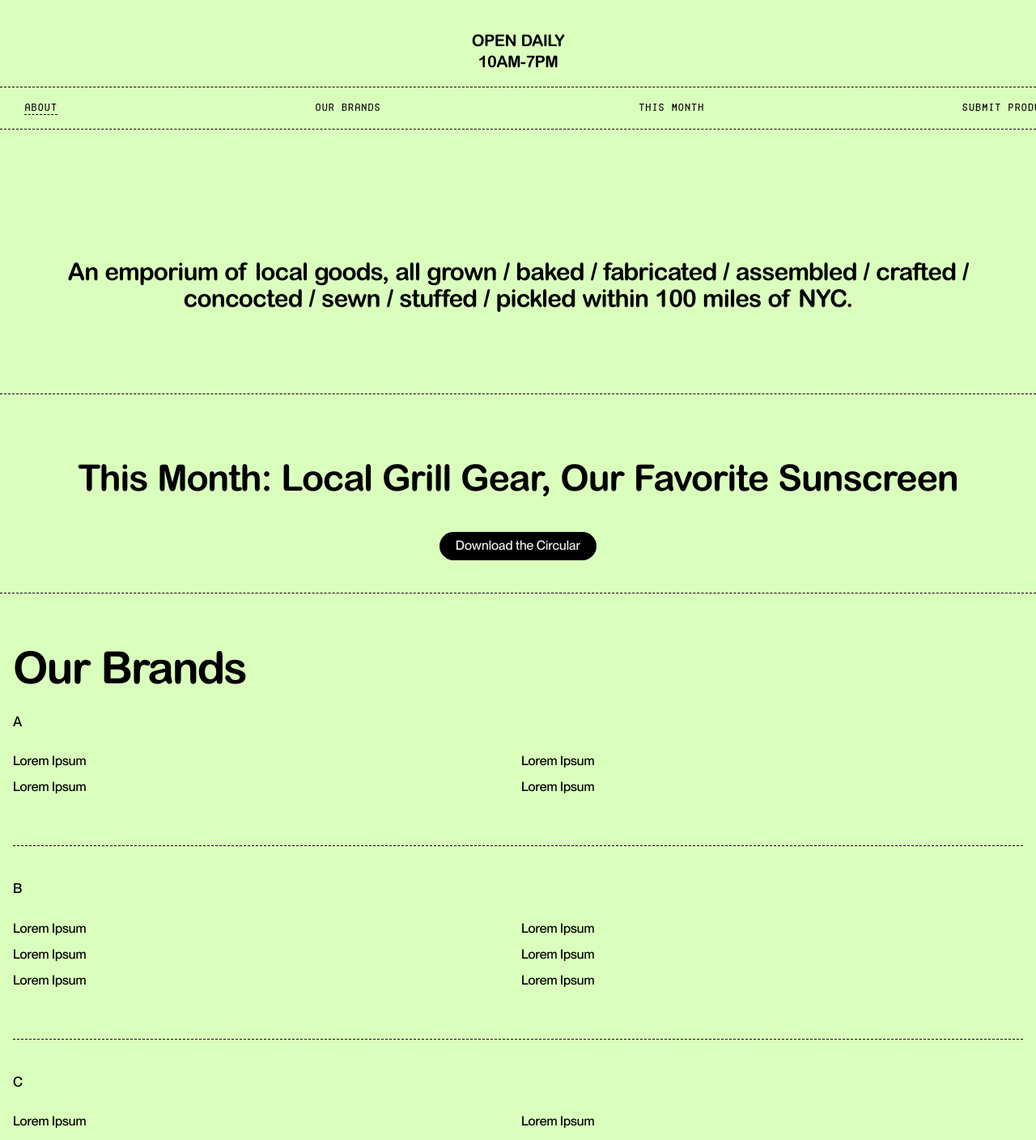
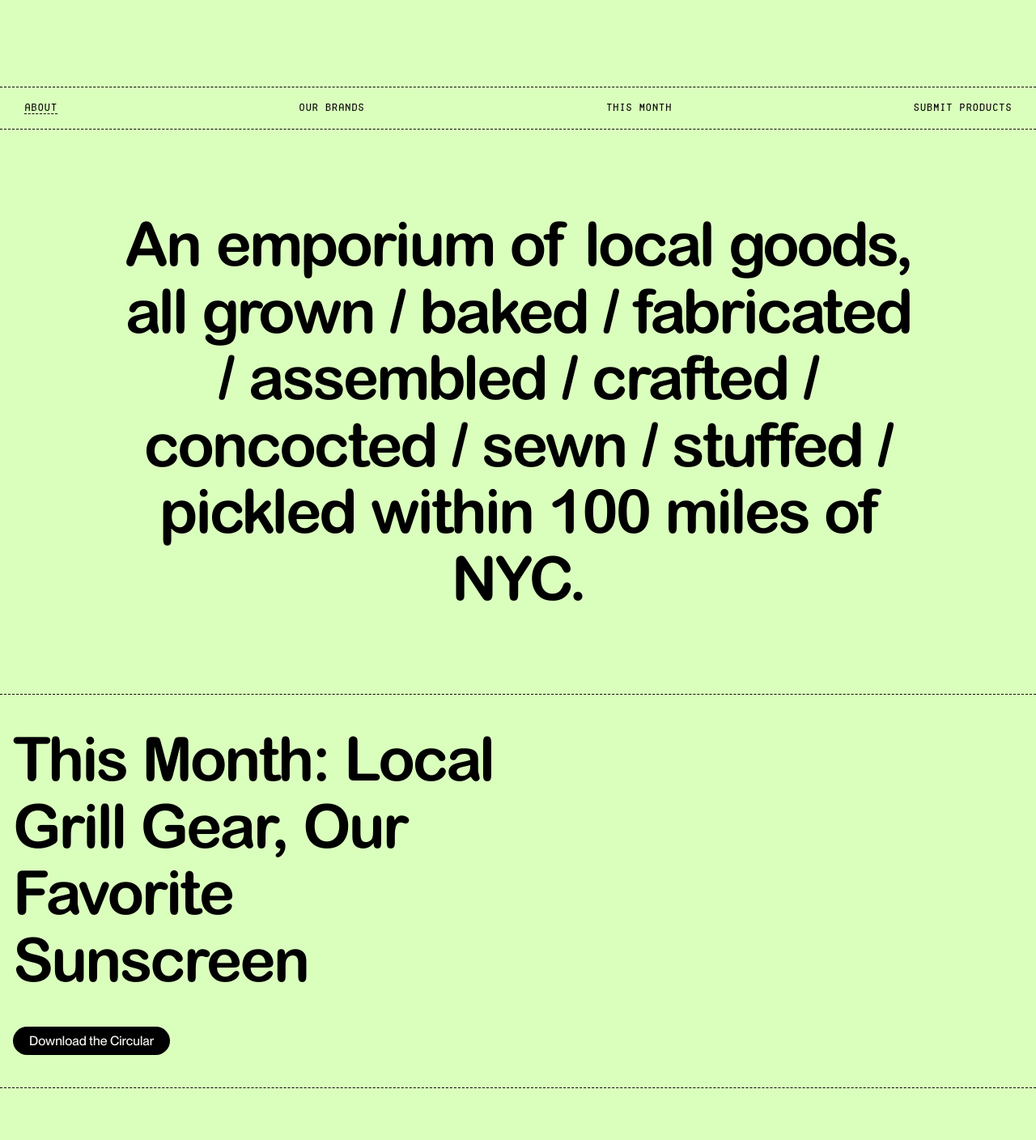
Before and after one commit to cwenwen/frontend-demo, a React (Vite) app: page / in a window 1280 px wide. Shown: the part 640-2048 px from the top of the page at 81% size. Built offline with nearby package versions, Linux system fonts and the light colour scheme.

Commit message:
feat: implement desktop layout

```diff
--- a/src/components/Nav.jsx
+++ b/src/components/Nav.jsx
@@ -47,18 +47,19 @@ function Nav() {
 
   return (
     <nav className="font-fakeReceipt bg-postItGreen sticky bottom-0 h-[53px] overflow-scroll border-y border-dashed border-black text-xs text-nowrap uppercase">
-      <ul className="mx-[30px] flex h-full w-full shrink-0 items-center justify-between gap-20">
-        {/* FIXME: missed margin right */}
+      <ul className="border-box flex h-full w-full items-center justify-between gap-20 px-3.5">
         {NAV_ITEMS.map(({ id, title }) => (
-          <li
-            key={id}
+          <li key={id} className="first:pl-4 last:pr-4">
+            <Link
               className={`cursor-pointer border-dashed transition-all duration-500 hover:border-b hover:border-black ${
                 active === id
                   ? 'border-b border-black'
                   : 'border-b border-transparent'
               }`}
+              to={id}
+              smooth={true}
+              duration={500}
             >
-            <Link to={id} smooth={true} duration={500}>
               {title}
             </Link>
           </li>
--- a/src/components/SectionAbout.jsx
+++ b/src/components/SectionAbout.jsx
@@ -3,8 +3,11 @@ import { Element } from 'react-scroll';
 function SectionAbout() {
   return (
     <Element name="about">
-      <section id="about" className="px-4 pt-40 pb-[100px]">
-        <h1 className="flex items-center text-center text-3xl/[110%] font-normal tracking-[-0.9px]">
+      <section
+        id="about"
+        className="px-4 pt-40 pb-[100px] lg:px-[150px] lg:pt-[200px]"
+      >
+        <h1 className="flex items-center text-center text-3xl/[110%] font-normal tracking-[-0.9px] lg:text-[75px]/[110%] lg:tracking-[-3px]">
           An emporium of local goods, all grown / baked / fabricated / assembled
           / crafted / concocted / sewn / stuffed / pickled within 100 miles of
           NYC.
--- a/src/components/SectionBrands.jsx
+++ b/src/components/SectionBrands.jsx
@@ -10,10 +10,10 @@ function BrandBlock({ title }) {
   const numberOfBrands = getRandom(3, 9);
 
   return (
-    <>
-      <div className="font-ppNeueMontreal500 mt-5 mb-10">
-        <h4 className="text-[17px]/[150%] tracking-[0.17px]">{title}</h4>
-        <div className="mt-6 grid grid-cols-2 gap-2">
+    <div className="break-inside-avoid">
+      <div className="font-ppNeueMontreal500 pt-5 pb-10">
+        <h4 className="text-xl/[130%] lg:text-[31px]/[130%]">{title}</h4>
+        <div className="mt-6 grid grid-cols-2 gap-2 text-[17px]/[150%] tracking-[0.17px] lg:grid-cols-1 lg:text-[19px]/[170%] lg:tracking-[0.19px]">
           {Array.from({ length: numberOfBrands }, (_, index) => (
             <p key={index} index={index} className="w-[200px]">
               Lorem Ipsum
@@ -22,16 +22,21 @@ function BrandBlock({ title }) {
         </div>
       </div>
       <Divider />
-    </>
+    </div>
   );
 }
 
 function SectionBrands() {
   return (
     <Element name="brands">
-      <section id="brands" className="px-4 py-[60px]">
-        <h2 className="text-[55px]/[120%] tracking-[-2.2px]">Our Brands</h2>
-        <div className="grid grid-cols-1 gap-5">
+      <section
+        id="brands"
+        className="flex flex-col px-4 py-[60px] lg:flex-row lg:px-[30px]"
+      >
+        <h2 className="text-[55px]/[120%] tracking-[-2.2px] lg:mr-20 lg:w-[438px] lg:text-[100px]/[110%] lg:tracking-[-5px]">
+          Our Brands
+        </h2>
+        <div className="w-full space-y-5 lg:columns-3 lg:gap-15 lg:space-y-8">
           {ALPHABET_ARRAY.map((letter) => (
             <BrandBlock key={letter} title={letter} />
           ))}
--- a/src/components/SectionCircular.jsx
+++ b/src/components/SectionCircular.jsx
@@ -4,14 +4,17 @@ import Button from './Button';
 function SectionCircular() {
   return (
     <Element name="circular">
-      <section id="circular" className="flex flex-col-reverse gap-10 py-10">
-        <div className="flex flex-col items-center gap-10">
-          <h2 className="text-center text-[45px]/[110%] tracking-[-1.35px]">
+      <section
+        id="circular"
+        className="flex flex-col-reverse gap-10 px-4 py-10 lg:flex-row"
+      >
+        <div className="flex flex-col items-center gap-10 lg:basis-1/2 lg:items-start">
+          <h2 className="text-center text-[45px]/[110%] tracking-[-1.35px] lg:text-start lg:text-[75px]/[110%] lg:tracking-[-3px]">
             This Month: Local Grill Gear, Our Favorite Sunscreen
           </h2>
           <Button>Download the Circular</Button>
         </div>
-        <div>{/* Brochure */}</div>
+        <div className="lg:basis-1/2">{/* Brochure */}</div>
       </section>
     </Element>
   );
--- a/src/components/SectionForm.jsx
+++ b/src/components/SectionForm.jsx
@@ -6,21 +6,23 @@ import Divider from './Divider';
 function SectionForm() {
   return (
     <Element name="form">
-      <section id="form" className="px-3.5 py-5">
-        <div className="flex flex-col gap-5 py-2.5">
-          <StorefrontSvg />
-          <h2 className="text-[55px]/[120%] tracking-[-2.2px]">
+      <section
+        id="form"
+        className="my-5 flex flex-col items-center px-3.5 lg:mb-0 lg:flex-row lg:border-t lg:border-dashed lg:px-[30px]"
+      >
+        <div className="flex flex-col gap-5 py-2.5 lg:basis-1/2">
+          <StorefrontSvg className="w-[87px] lg:w-[112px]" />
+          <h2 className="text-[55px]/[120%] tracking-[-2.2px] lg:text-[100px] lg:leading-none lg:tracking-[-5px]">
             Want to be on our shelves?
           </h2>
-          <p className="font-ppNeueMontreal400 text-[15px]/[160%] tracking-[0.3px]">
+          <p className="font-ppNeueMontreal400 text-[15px]/[160%] tracking-[0.3px] lg:text-[19px]/[170%] lg:tracking-[0.19px]">
             Have questions, want recommendations, or want to tell us about a
             small business you love? Reach out! If you’re a business owner
             featured in our directory, reach out with bios, images, etc. below.
           </p>
-          <Divider />
+          <div className="w-full border-t border-dashed border-black lg:border-none" />
         </div>
-        <div>
-          <form className="font-ppNeueMontreal400 flex flex-col items-start gap-4 pt-2.5 text-[15px]/[160%] tracking-[0.3px]">
+        <form className="font-ppNeueMontreal400 flex flex-col items-start gap-4 pt-2.5 text-[15px]/[160%] tracking-[0.3px] lg:ml-20 lg:basis-1/2 lg:border-l lg:border-dashed lg:pt-[130px] lg:pr-10 lg:pb-[70px] lg:pl-20">
           <label className="hidden" htmlFor="name">
             First and Last Name
           </label>
@@ -85,7 +87,6 @@ function SectionForm() {
           />
           <Button>Submit</Button>
         </form>
-        </div>
       </section>
     </Element>
   );
--- a/src/components/SectionHero.jsx
+++ b/src/components/SectionHero.jsx
@@ -6,7 +6,7 @@ function SectionHero() {
     <Element name="hero">
       <section
         id="hero"
-        className="flex h-screen flex-col items-center justify-between px-[100px] py-[70px] text-center text-xl/[130%] font-normal tracking-[-0.6px] uppercase"
+        className="flex h-screen flex-col items-center justify-between px-[100px] py-[70px] text-center text-xl/[130%] font-normal tracking-[-0.6px] text-nowrap uppercase lg:h-full lg:flex-row lg:py-0 lg:text-4xl/[120%] lg:tracking-[-1.44px]"
       >
         <div>
           434 6th ST
@@ -15,7 +15,7 @@ function SectionHero() {
           <br />
           VILLAGE
         </div>
-        <LogoSvg className="w-[352px]" />
+        <LogoSvg className="w-[352px] lg:my-[77px] lg:w-[804px]" />
         <div>
           OPEN DAILY
           <br />
--- a/src/index.css
+++ b/src/index.css
@@ -58,4 +58,6 @@
 body {
   margin: 0;
   padding: 0;
+  width: 100%;
+  overflow-x: hidden;
 }
```
Lines whose indentation alone changed are shown as unchanged.
